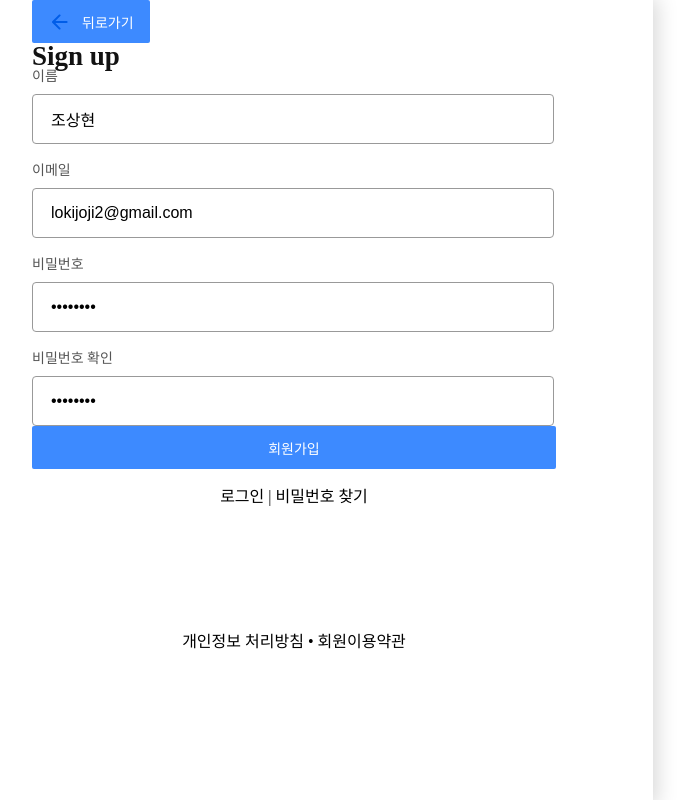
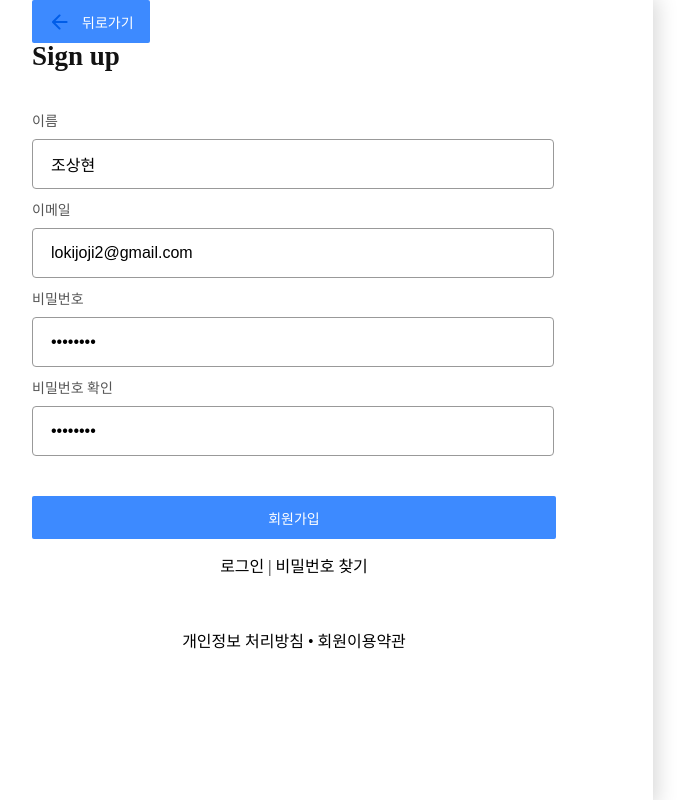
Before and after one commit to scouit/scouit-frontend, a React app: page /signup in a window 1280 px wide. Shown: the whole page, without its empty margins (65-758 px from the left). Built offline with nearby package versions, Linux system fonts and the light colour scheme; no server answers.

Commit message:
(#17) feat: RowGap margin props추가

```diff
--- a/src/layouts/RowGap.tsx
+++ b/src/layouts/RowGap.tsx
@@ -4,14 +4,18 @@ import styled from 'styled-components';
 interface PropsType {
   children: ReactNode;
   gap: string;
+  margin?: string;
 }
 
-export const RowGap = ({ children, gap }: PropsType) => (
-  <_Wrapper gap={gap}>{children}</_Wrapper>
+export const RowGap = ({ children, gap, margin }: PropsType) => (
+  <_Wrapper gap={gap} margin={margin}>
+    {children}
+  </_Wrapper>
 );
 
-const _Wrapper = styled.div<{ gap: string }>`
+const _Wrapper = styled.div<{ gap: string; margin?: string }>`
   display: flex;
   flex-direction: column;
   gap: ${({ gap }) => gap};
+  margin: ${({ margin }) => margin};
 `;
--- a/src/pages/auth/SignUp.tsx
+++ b/src/pages/auth/SignUp.tsx
@@ -21,7 +21,7 @@ export const SignUpPage = () => {
   return (
     <AuthWrapper onSubmit={() => signUpMutate.mutate()}>
       <Text size="heading1">Sign up</Text>
-      <RowGap gap="20px">
+      <RowGap gap="15px" margin='45px 0 40px 0'>
         <Input
           value={text.name}
           name="name"
```
